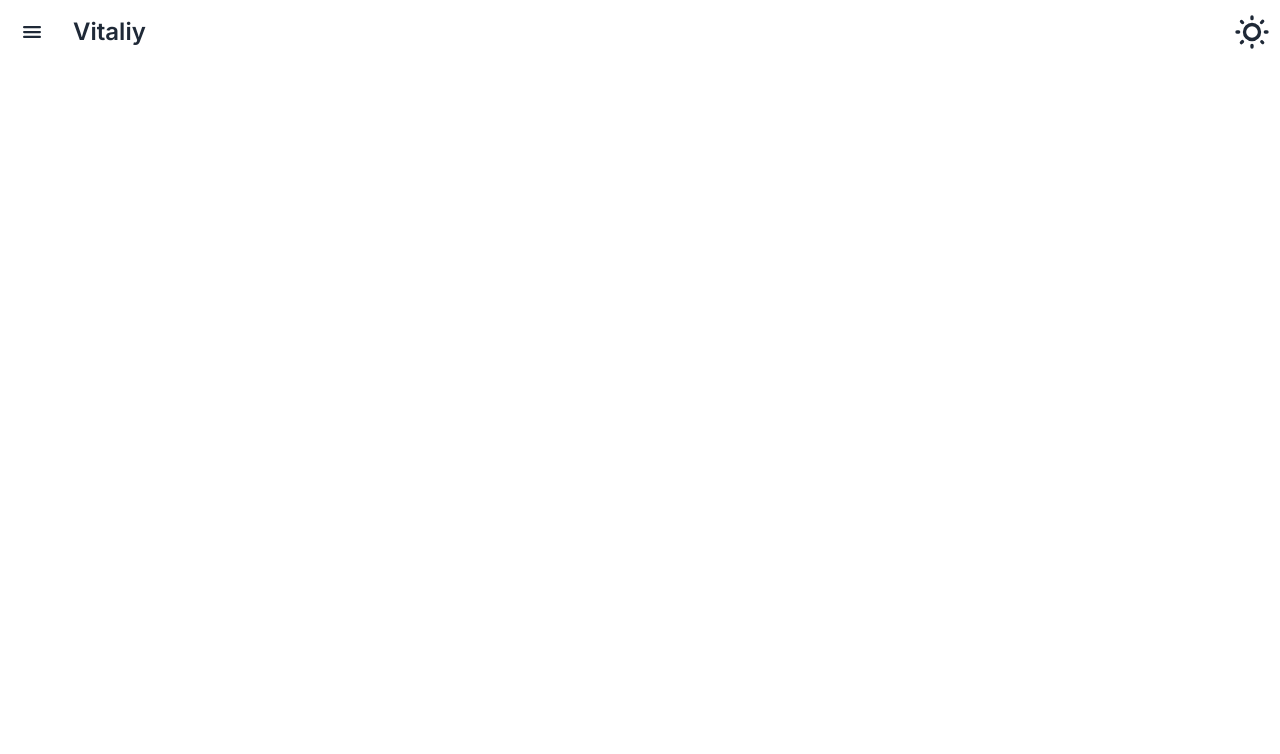
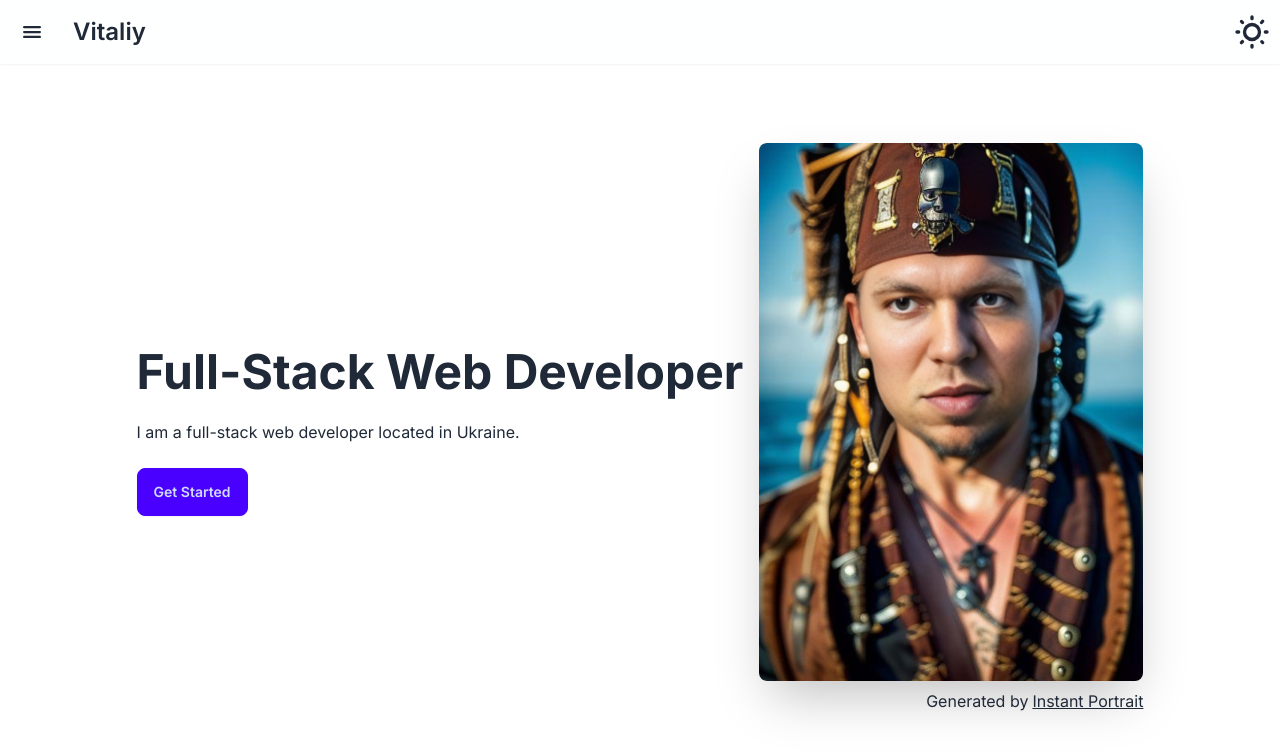
Before and after one commit to Ivanov1201/portfolio, a Next.js app: page / in a window 1280 px wide. Shown: the top 754 px of the page. Built offline with nearby package versions, Linux system fonts and the light colour scheme.

Commit message:
:sparkles: feat: add hero on homepage

```diff
--- a/app/components/navbar.tsx
+++ b/app/components/navbar.tsx
@@ -3,7 +3,7 @@ import { IoMenu } from 'react-icons/io5'
 
 export default function Navbar() {
   return (
-    <div className='sticky top-0 bg-opacity-90 backdrop-blur'>
+    <div className='bg-base-100 text-base-content sticky top-0 z-30 flex h-16 w-full justify-center bg-opacity-90 backdrop-blur transition-shadow duration-100 [transform:translate3d(0,0,0)] shadow-sm'>
       <div className='navbar'>
         <div className='flex-none'>
           <label
--- a/app/components/sidebar.tsx
+++ b/app/components/sidebar.tsx
@@ -1,6 +1,6 @@
 export default function Sidebar() {
   return (
-    <div className='drawer-side'>
+    <div className='drawer-side z-30'>
       <label
         htmlFor='my-drawer'
         aria-label='close sidebar'
--- a/app/components/theme-switch.tsx
+++ b/app/components/theme-switch.tsx
@@ -1,7 +1,7 @@
 'use client'
 import { useState, useEffect } from 'react'
-import MoonIcon from '@/app/assets/moon'
-import SunIcon from '@/app/assets/sun'
+import MoonIcon from '@/app/assets/icons/moon'
+import SunIcon from '@/app/assets/icons/sun'
 
 enum Theme {
   Light = 'light',
--- a/app/layout.tsx
+++ b/app/layout.tsx
@@ -9,7 +9,7 @@ const inter = Inter({ subsets: ['latin'] })
 export const metadata: Metadata = {
   title: 'Vitaliy Ivanov · Full Stack Web Developer',
   description:
-    'Full-Stack(Front-End, Back-End) web developer proficient in Javascript/Typescript, PHP and Typescript',
+    'Full-Stack(Front-End, Back-End) web developer proficient in Javascript/Typescript, PHP and Python',
 }
 
 export default function RootLayout({
--- a/app/page.tsx
+++ b/app/page.tsx
@@ -1,5 +1,27 @@
 import Image from 'next/image'
 
 export default function Home() {
-  return <></>
+  return (
+    <div className='hero min-h-[calc(100vh-4rem)]'>
+      <div className='hero-content flex-col lg:flex-row-reverse gap-x-30'>
+        <div>
+          <Image
+            src='/images/hero.png'
+            className='max-w-sm rounded-lg shadow-2xl'
+            alt='Hero'
+            width={500}
+            height={700}
+          />
+          <div className='py-2 flex justify-end'>Generated by <a className='link pl-1' href='https://instant-portrait.com/' target='_blank'>Instant Portrait</a></div>
+        </div>
+        <div>
+          <h1 className='text-5xl font-bold'>Full-Stack Web Developer</h1>
+          <p className='py-6'>
+            I am a full-stack web developer located in Ukraine.
+          </p>
+          <button className='btn btn-primary'>Get Started</button>
+        </div>
+      </div>
+    </div>
+  )
 }
```
Also changed, not shown: app/assets/icons/moon.tsx (renamed from app/assets/moon.tsx), app/assets/icons/sun.tsx (renamed from app/assets/sun.tsx), public/images/hero.png (added).
